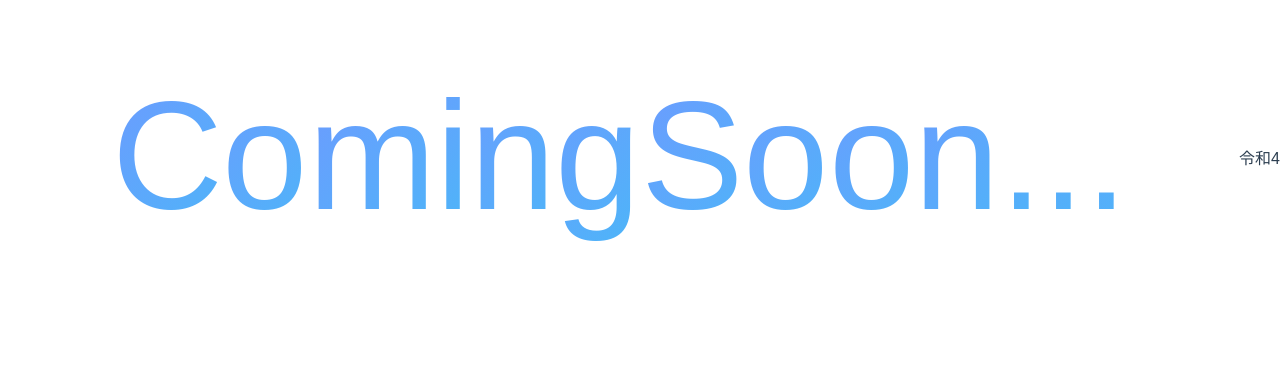
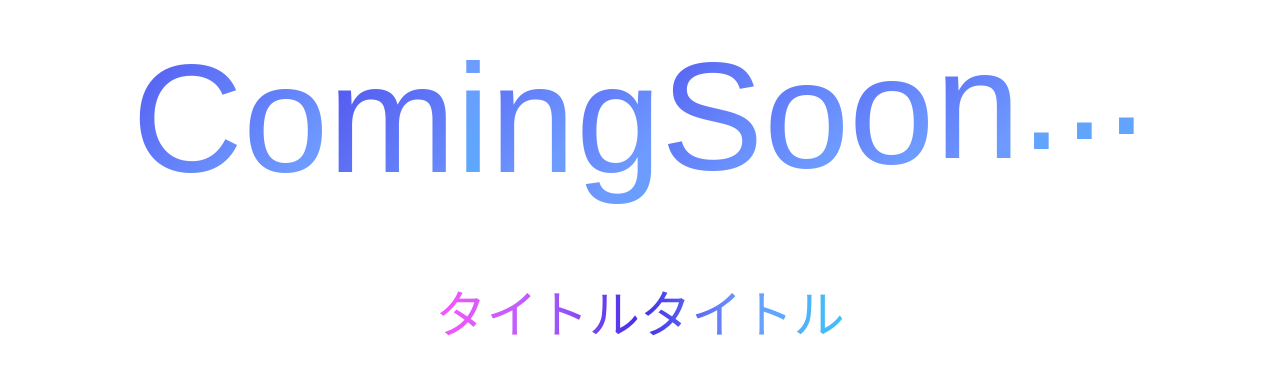
Before and after one commit to shion1305/coming-soon-template, a Vue app: page / in a window 1280 px wide. Shown: the part 243-616 px from the top of the page. Built offline with nearby package versions, Linux system fonts and the light colour scheme; a web font is replaced by a local one.

Commit message:
🍱 add sample title

```diff
--- a/src/views/HomeView.vue
+++ b/src/views/HomeView.vue
@@ -5,26 +5,29 @@ import TextBouncing from "@/components/TextBouncing";
 <template>
   <div class="home">
     <TextBouncing text="Coming Soon..." color="#ffffff" class="text-bouncing"/>
-    <div>令和4</div>
+    <div class="title-below">タイトルタイトル</div>
   </div>
 </template>
 <style>
-body{
+body {
   margin: 0;
 }
 </style>
 <style scoped>
+.title-below {
+  background: linear-gradient(-90deg, #3DC2F5, #6E9AFF, #422EE6, #B65EFF, #F757FA);
+  -webkit-background-clip: text;
+  font-size: 4vw;
+  color: transparent;
+}
+
 .home {
   animation: gradient 15s ease infinite;
   height: 100vh;
   display: flex;
+  flex-direction: column;
   justify-content: center;
   align-items: center;
 }
 
-.text-bouncing {
-  margin: auto;
-  vertical-align: middle;
-}
-
 </style>
```
